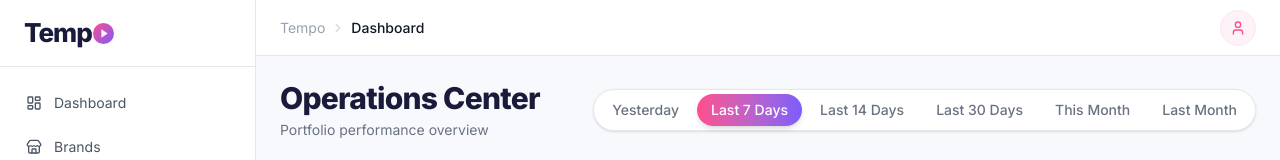
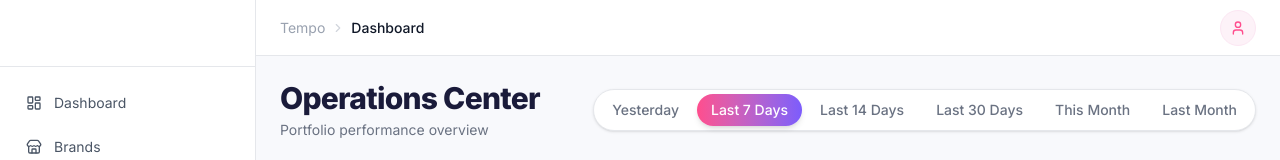
Before and after one commit to tylercreatorscorner/tempo-app, a Next.js app: page /dashboard in a window 1280 px wide. Shown: the top 160 px of the page. Built offline with nearby package versions, Linux system fonts and the light colour scheme; no server answers.

Commit message:
Enable logo animation on sidebar and header

```diff
--- a/src/components/layout/header.tsx
+++ b/src/components/layout/header.tsx
@@ -40,7 +40,7 @@ export function Header({ onMenuClick, showBrandFilter = false, tenantName }: Hea
 
         {/* Mobile logo */}
         <div className="lg:hidden">
-          <TempoLogo size="sm" animated={false} />
+          <TempoLogo size="sm" animated />
         </div>
 
         {/* Breadcrumb */}
--- a/src/components/layout/sidebar.tsx
+++ b/src/components/layout/sidebar.tsx
@@ -51,7 +51,7 @@ export function Sidebar({ className }: SidebarProps) {
     <aside className={cn('flex flex-col w-64 border-r h-screen', className)} style={{ backgroundColor: '#FFFFFF', borderColor: '#E5E7EB' }}>
       {/* Logo */}
       <div className="flex items-center gap-2 px-6 py-5 border-b border-gray-200">
-        <TempoLogo size="md" animated={false} />
+        <TempoLogo size="md" animated />
       </div>
 
       {/* Navigation */}
```
